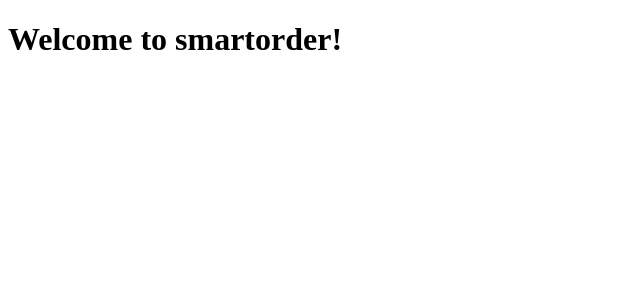
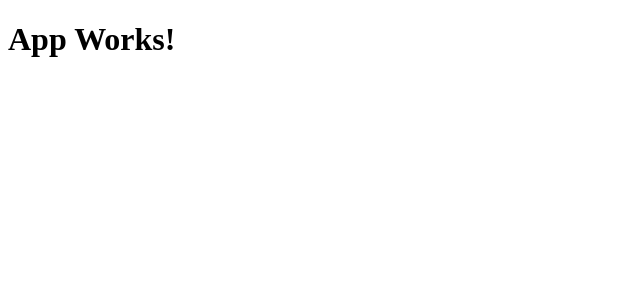
Before and after one commit to gabrielandre-math/ProjetoFinalFrontEnd, an Angular app: page / in a window 1280 px wide. Shown: the top 300 px of the page, without its empty margins (0-640 px from the left). Built offline with nearby package versions, Linux system fonts and the light colour scheme.

Commit message:
feat: create app.component.html into 'app'

```diff
--- /dev/null
+++ b/src/app/app.component.html
@@ -0,0 +1 @@
+<h1>App Works!</h1>
--- a/src/app/app.component.ts
+++ b/src/app/app.component.ts
@@ -5,11 +5,7 @@
   selector: 'app-root',
   standalone: true,
   imports: [RouterOutlet],
-  template: `
-    <h1>Welcome to {{title}}!</h1>
-
-    <router-outlet />
-  `,
+  templateUrl: 'app.component.html',
   styles: [],
 })
 export class AppComponent {
```
